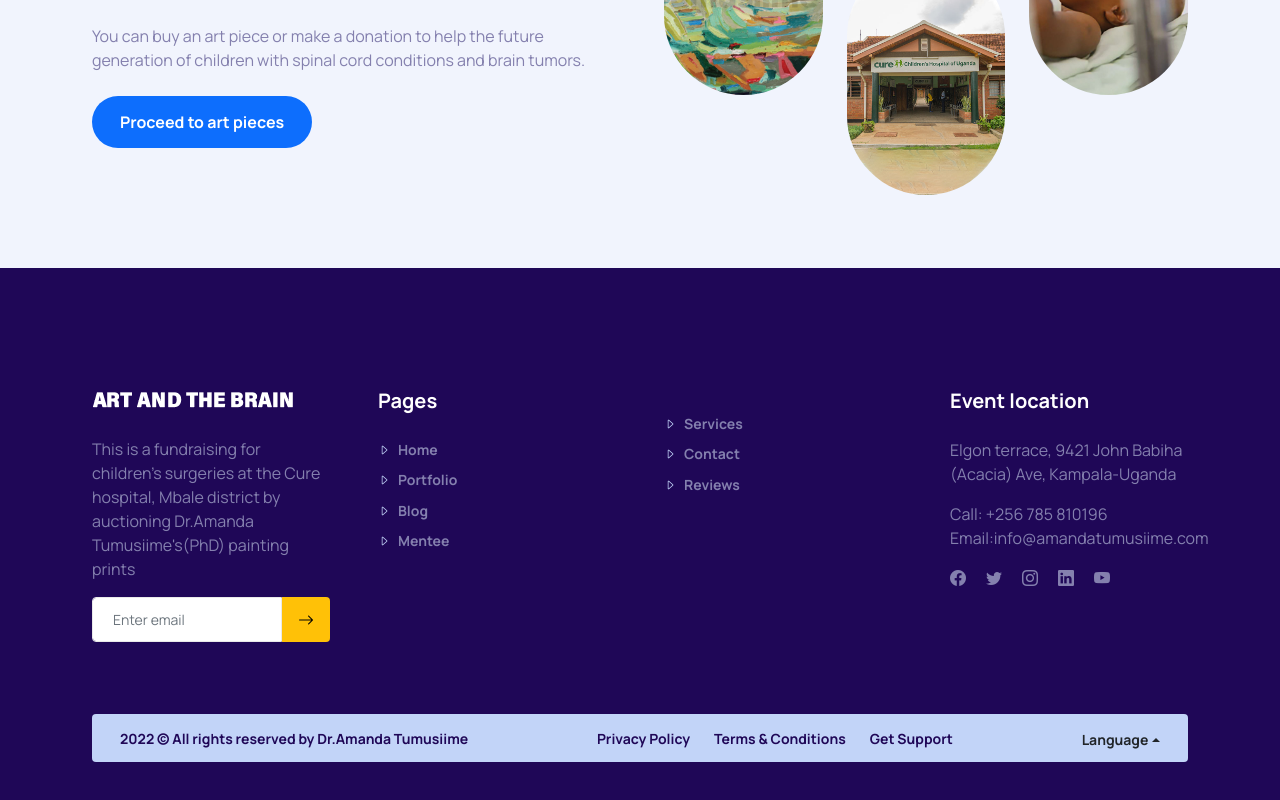
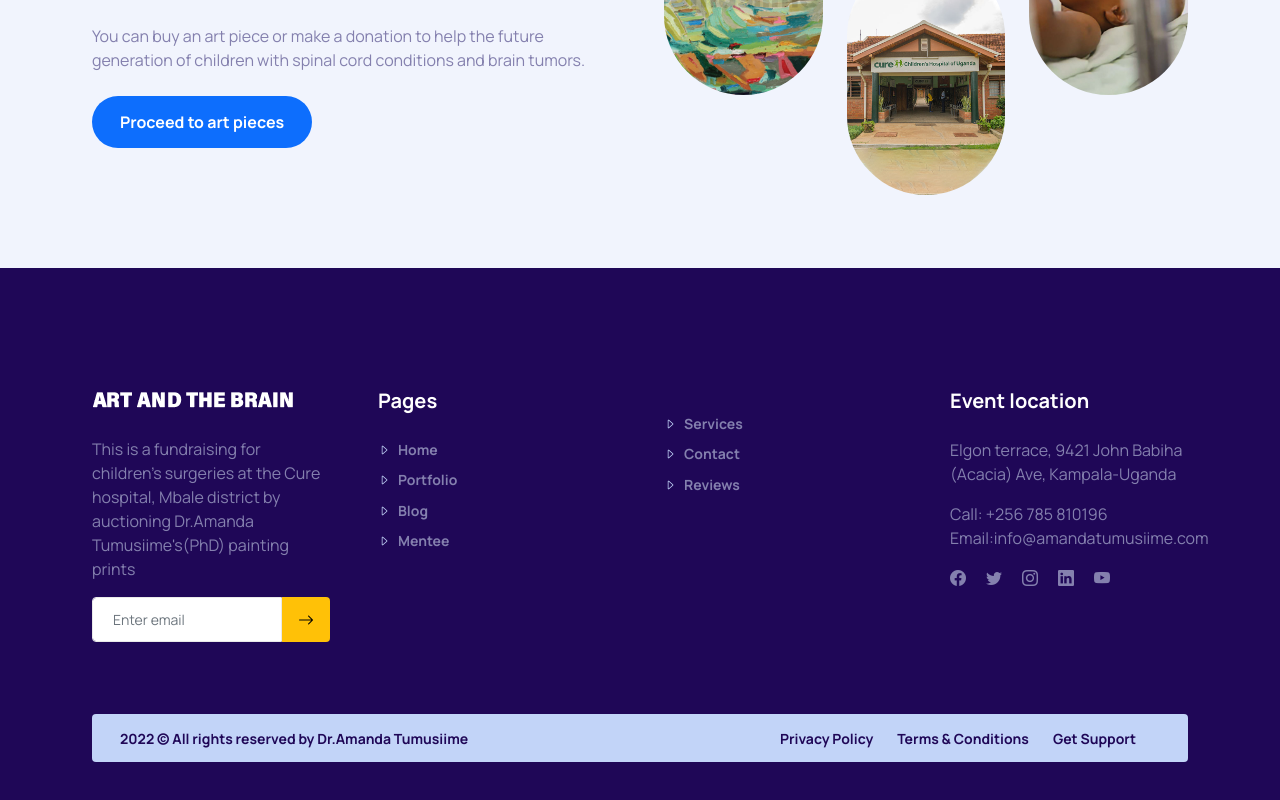
Before and after one commit to Kabahindarovence13/art-and-the-brain, a React (Create React App) app: page / in a window 1280 px wide. Shown: the part 2758-3558 px from the top of the page. Built offline with nearby package versions, Linux system fonts and the light colour scheme.

Commit message:
language dropdown fixed

```diff
--- a/src/components/footer/FooterCopywrite.js
+++ b/src/components/footer/FooterCopywrite.js
@@ -1,5 +1,5 @@
 import { Link } from 'react-router-dom';
-import Dropdown from 'react-bootstrap/Dropdown';
+// import Dropdown from 'react-bootstrap/Dropdown';
 
 export default function FooterCopywrite(props) {
     const {footerNavTwo} = props;
@@ -27,23 +27,6 @@ export default function FooterCopywrite(props) {
                         {footerNavItems}
                     </ul>
                 </div>
-
-                {/* Language Dropdown */}
-                <div className="language-dropdown text-center text-lg-end">
-                    <Dropdown drop="up">
-                        <Dropdown.Toggle className="bg-transparent text-dark" id="dropdown-autoclose-true">
-                            Language
-                        </Dropdown.Toggle>
-
-                        <Dropdown.Menu>
-                            <Dropdown.Item href="/"><span className="me-2 flag-icon flag-icon-sa" /> Arabic</Dropdown.Item>
-                            <Dropdown.Item href="/"><span className="me-2 flag-icon flag-icon-bd" /> Bengali</Dropdown.Item>
-                            <Dropdown.Item href="/"><span className="me-2 flag-icon flag-icon-us" /> English</Dropdown.Item>
-                            <Dropdown.Item href="/"><span className="me-2 flag-icon flag-icon-my" /> Malay</Dropdown.Item>
-                            <Dropdown.Item href="/"><span className="me-2 flag-icon flag-icon-es" /> Spanish</Dropdown.Item>
-                        </Dropdown.Menu>
-                    </Dropdown>
-                </div>
             </div>
         </div>
     )
```
